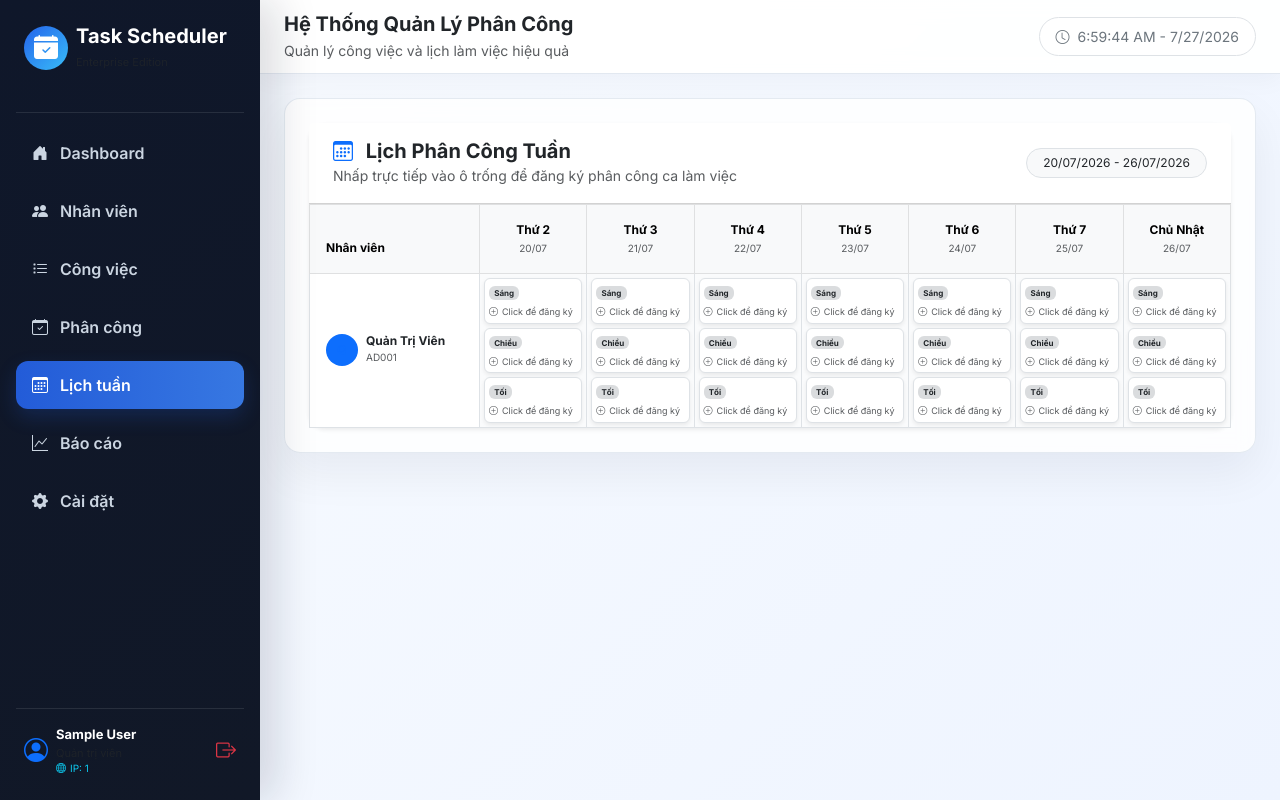
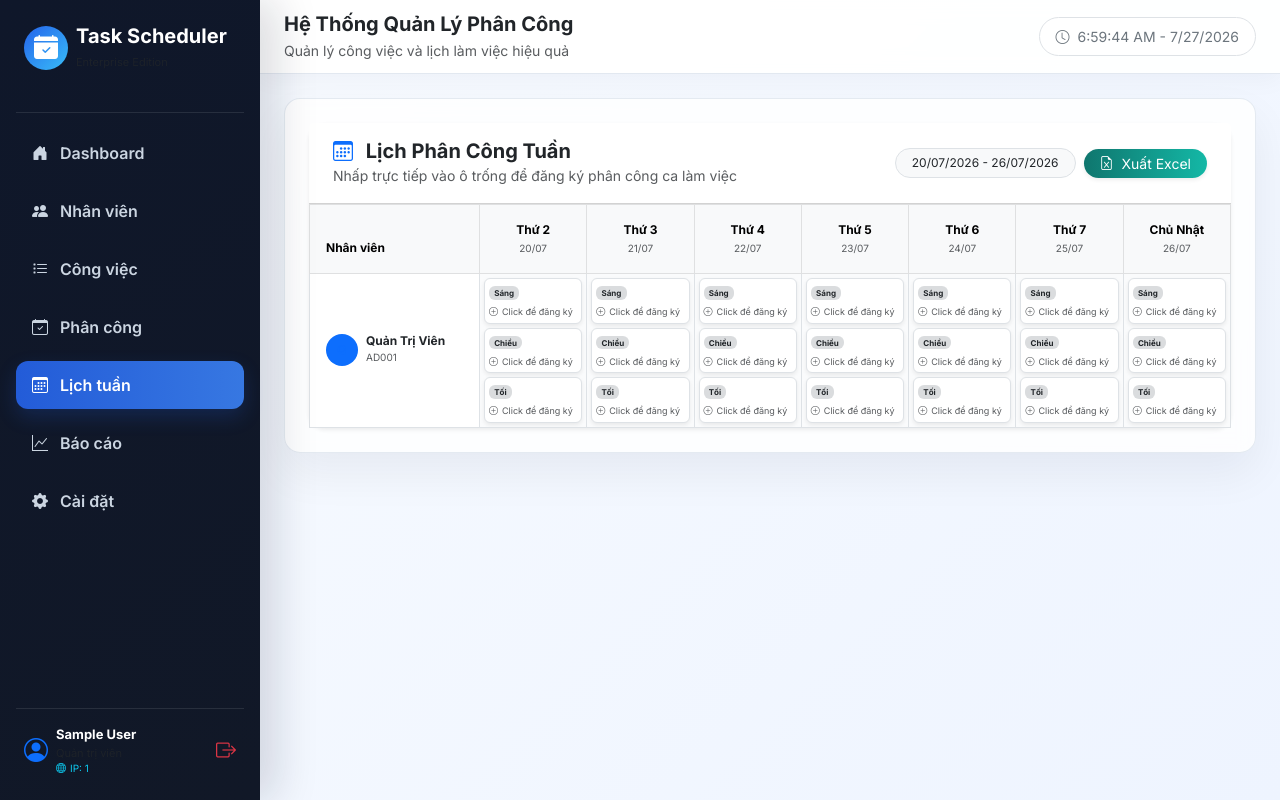
Before and after one commit to Chngivt/EmployeeTaskScheduler, a Flask app: page /schedule/weekly in a window 1280 px wide. Run offline with Flask 3, Linux system fonts and the light colour scheme; the visitor is signed in with stand-in values (Sample User, id 1); data comes from the database, SQL or seed files in the repository; data that the repository does not hold is empty.

Commit message:
Update weekly.html

```diff
--- a/app/templates/schedule/weekly.html
+++ b/app/templates/schedule/weekly.html
@@ -26,9 +26,18 @@
             <h5 class="mb-0 text-dark fw-bold"><i class="bi bi-calendar3 text-primary me-2"></i> Lịch Phân Công Tuần</h5>
             <small class="text-muted">Nhấp trực tiếp vào ô trống để đăng ký phân công ca làm việc</small>
         </div>
-        <div class="badge bg-light text-dark border px-3 py-2 fw-normal rounded-pill">
-            {{ week_dates[0].strftime('%d/%m/%Y') }} - {{ week_dates[-1].strftime('%d/%m/%Y') }}
+
+        <!-- === ĐÃ THÊM NÚT XUẤT EXCEL VÀO KHU VỰC NÀY === -->
+        <div class="d-flex align-items-center gap-2">
+            <div class="badge bg-light text-dark border px-3 py-2 fw-normal rounded-pill">
+                {{ week_dates[0].strftime('%d/%m/%Y') }} - {{ week_dates[-1].strftime('%d/%m/%Y') }}
+            </div>
+            <a href="/export/weekly" class="btn btn-success btn-sm shadow-sm rounded-pill px-3">
+                <i class="bi bi-file-earmark-excel me-1"></i> Xuất Excel
+            </a>
         </div>
+        <!-- ============================================== -->
+
     </div>
     <div class="card-body p-0">
         <div class="table-responsive">
@@ -51,7 +60,6 @@
                         <tr>
                             <td class="text-start ps-3 py-3 bg-white">
                                 <div class="d-flex align-items-center">
-                                    <!-- ================= HOÀN THIỆN ĐOẠN HIỂN THỊ AVATAR Ở ĐÂY ================= -->
                                     {% if emp.avatar %}
                                         <img src="{{ url_for('static', filename='uploads/avatars/' + emp.avatar) }}"
                                              alt="{{ emp.fullname }}"
@@ -62,8 +70,6 @@
                                             {{ emp.fullname[0]|upper }}
                                         </div>
                                     {% endif %}
-                                    <!-- ========================================================================= -->
-
 
                                     <div class="text-truncate" style="max-width: 110px;">
                                         <h6 class="mb-0 fw-bold text-dark text-truncate" style="font-size: 12px;" title="{{ emp.fullname }}">{{ emp.fullname }}</h6>
```
